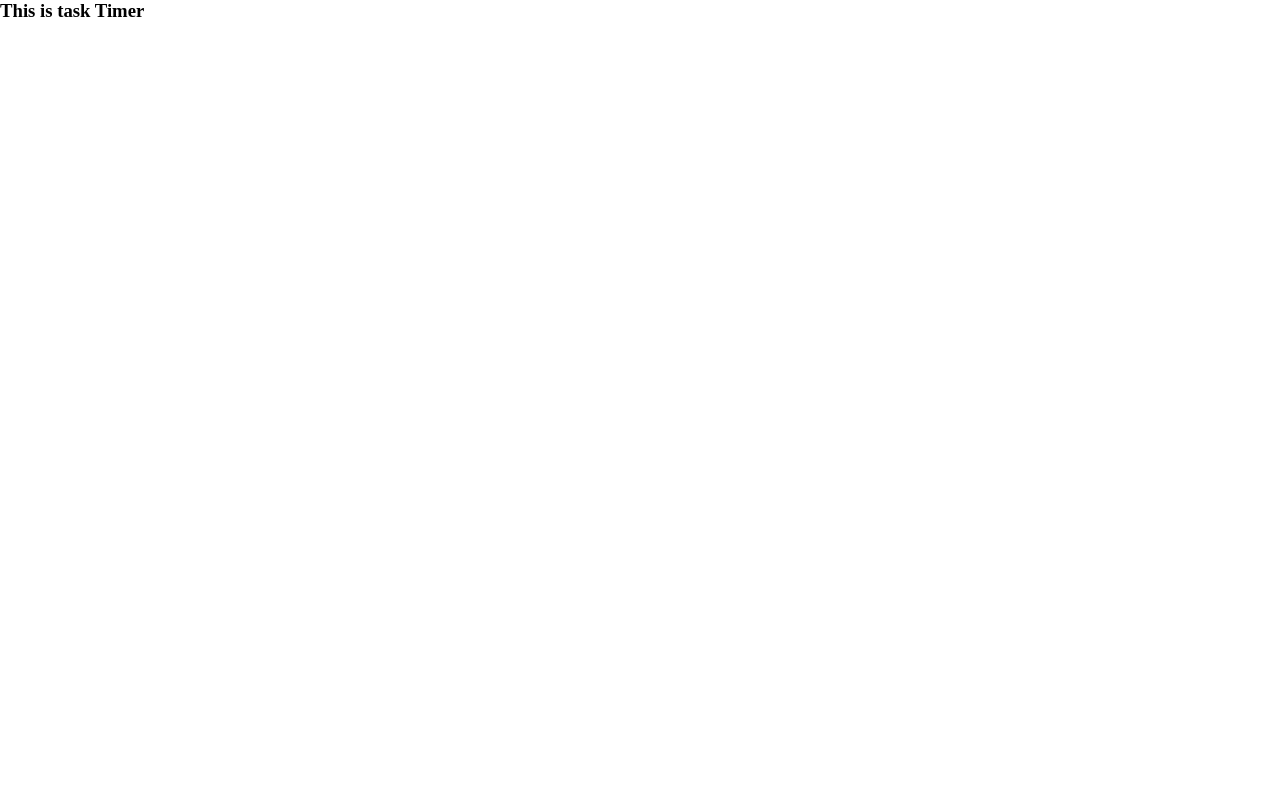
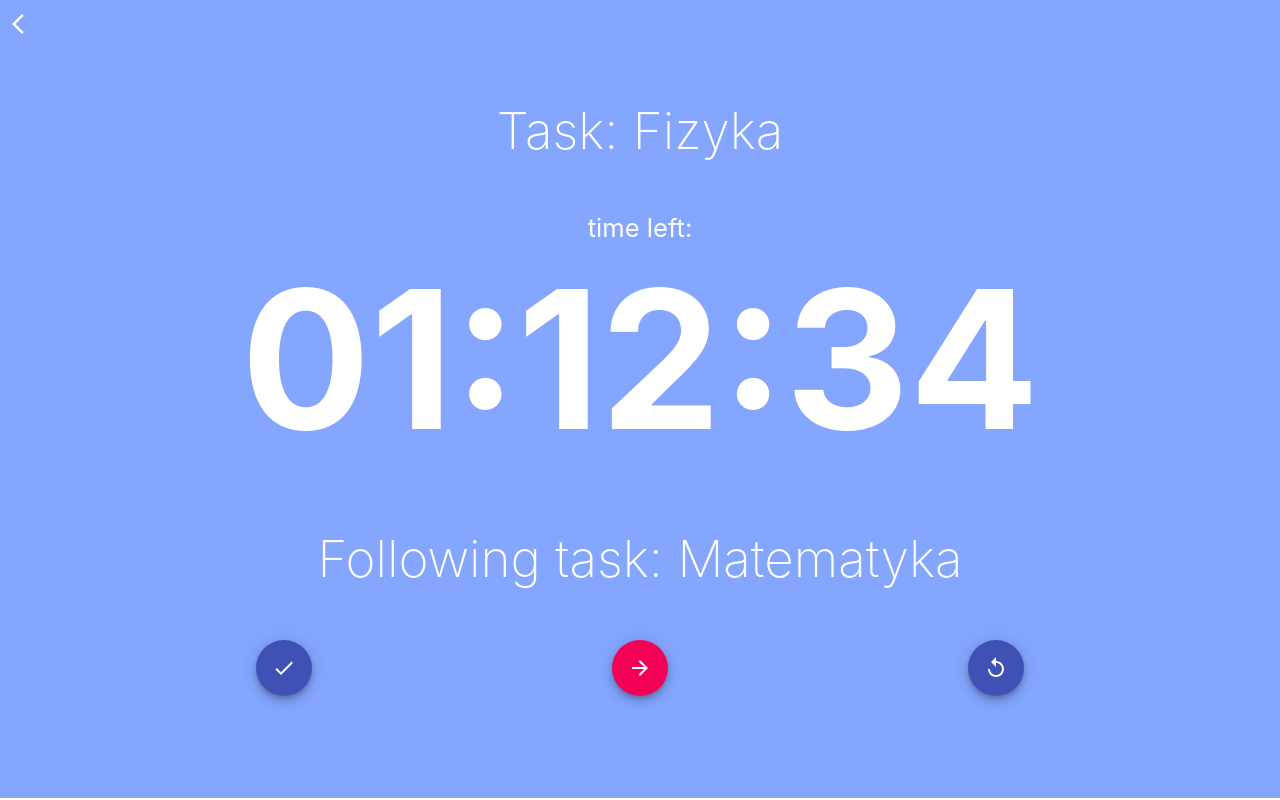
Before and after one commit to Maciag312/your-planner, a React (Create React App) app in the folder front-end-react/: page /timer in a window 1280 px wide. Built offline with nearby package versions, Linux system fonts and the light colour scheme.

Commit message:
timer jsx

```diff
--- a/front-end-react/package.json
+++ b/front-end-react/package.json
@@ -3,6 +3,8 @@
   "version": "0.1.0",
   "private": true,
   "dependencies": {
+    "@material-ui/core": "^4.11.0",
+    "@material-ui/icons": "^4.9.1",
     "@testing-library/jest-dom": "^4.2.4",
     "@testing-library/react": "^9.3.2",
     "@testing-library/user-event": "^7.1.2",
--- a/front-end-react/src/App.js
+++ b/front-end-react/src/App.js
@@ -7,7 +7,10 @@ import TaskTimer from './TaskTimer/TaskTimer';
 import Planner from './Planner/Planner';
 import Home from './Home/Home';
 import Header from './Home/Header';
+
 function App() {
+
+
     return (
         <Router>
       <div className="app">
--- a/front-end-react/src/Home/Header.css
+++ b/front-end-react/src/Home/Header.css
@@ -3,7 +3,7 @@
     top: 0;
     display: flex;
     width: 100%;
-    height: 45px;
+    height: 50px;
     padding: 10px;
     justify-content: space-between;
     z-index: 1;
--- a/front-end-react/src/Home/Header.js
+++ b/front-end-react/src/Home/Header.js
@@ -4,7 +4,7 @@ import logo_dark from "./pngs/logo_dark.png";
 import logo_white from "./pngs/logo_white.png";
 import { Link } from "react-router-dom";
 
-function Header() {
+export const Header = (props) => {
   const [show, handleShow] = useState(false);
   //Listener for effect in navBar
 
@@ -16,6 +16,8 @@ function Header() {
       } else handleShow(false);
     };
   }, []);
+
+
 
   return (
     <nav className={`header ${show && "header__dark"}`}>
@@ -33,6 +35,7 @@ function Header() {
       {/* 1st Link Sign in  --> right*/}
 
       <div className="header__navBox">
+
         <div className="header__nav">
           <Link
             className={`header__link ${show && "header__white__link"}`}
--- a/front-end-react/src/Home/Home.js
+++ b/front-end-react/src/Home/Home.js
@@ -1,6 +1,7 @@
 import React, { Component } from "react";
 import { connect } from "react-redux";
 import "./Home.css";
+
 export const Home = (props) => {
   return (
     <div className="home">
--- a/front-end-react/src/TaskTimer/TaskTimer.css
+++ b/front-end-react/src/TaskTimer/TaskTimer.css
@@ -0,0 +1,79 @@
+.task__timer{
+
+
+
+}
+
+.timer__back__button{
+    align-self: flex-start;
+
+
+}
+.timer__back__icon{
+
+    color: white;
+
+}
+
+.timer{
+    height: 100%;
+justify-content: space-between;
+background-color: #84a6fe;
+display: flex;
+flex-direction: column;
+align-items: center;
+padding-bottom: 8%;
+
+
+}
+.timer__task{
+font-size: 4vw;
+font-family: -apple-system, BlinkMacSystemFont, 'Segoe UI', Roboto, Oxygen, Ubuntu, Cantarell, 'Open Sans', 'Helvetica Neue', sans-serif;
+font-weight: 200;
+color: white;
+padding-bottom: 4vw;
+padding-top: 4vw;
+
+}
+
+.timer__time__left{
+    font-family: -apple-system, BlinkMacSystemFont, 'Segoe UI', Roboto, Oxygen, Ubuntu, Cantarell, 'Open Sans', 'Helvetica Neue', sans-serif;
+    color: white;
+    font-size: 2vw;
+}
+
+.timer__count__down{
+    font-family: -apple-system, BlinkMacSystemFont, 'Segoe UI', Roboto, Oxygen, Ubuntu, Cantarell, 'Open Sans', 'Helvetica Neue', sans-serif;
+    color: white;
+    font-weight: 700;
+    font-size: 15vw;
+}
+
+.timer__next__task{
+    font-size: 4vw;
+    font-family: -apple-system, BlinkMacSystemFont, 'Segoe UI', Roboto, Oxygen, Ubuntu, Cantarell, 'Open Sans', 'Helvetica Neue', sans-serif;
+    font-weight: 200;
+    color: white;
+    padding-bottom: 4vw;
+    padding-top: 4vw;
+}
+.timer__buttons{
+    justify-content: space-between;
+    display: flex;
+    width: 60%;
+
+}
+
+.timer__check__button{
+
+}
+
+.timer__forward__button{
+
+
+}
+
+.timer__replay__button{
+
+
+}
--- a/front-end-react/src/TaskTimer/TaskTimer.js
+++ b/front-end-react/src/TaskTimer/TaskTimer.js
@@ -1,10 +1,47 @@
-import React from 'react'
+import React from "react";
+import ArrowBackIosIcon from "@material-ui/icons/ArrowBackIos";
+import CheckIcon from "@material-ui/icons/Check";
+import ArrowForwardIcon from "@material-ui/icons/ArrowForward";
+import ReplayIcon from "@material-ui/icons/Replay";
+import Fab from '@material-ui/core/Fab';
+import { IconButton } from "@material-ui/core";
+import "./TaskTimer.css";
 
 export default function TaskTimer() {
-    return (
-        <div>
-           <h3>This is task Timer</h3>
+  return (
+
+
+      <div className="timer">
+        <IconButton className="timer__back__button">
+          <ArrowBackIosIcon className="timer__back__icon" />
+        </IconButton>
+
+        <div className="timer__task"> Task: Fizyka</div>
+
+        <div className="timer__time__left">time left:</div>
+
+        <div className="timer__count__down"> 01:12:34</div>
+
+        <div className="timer__next__task"> Following task: Matematyka </div>
+
+        <div className="timer__buttons">
+
+          <Fab className="timer__check__button" color="primary" >
+            <CheckIcon />
+          </Fab>
+
+
+          <Fab  color="secondary">
+            <ArrowForwardIcon />
+          </Fab>
+
+          <Fab className="timer__replay__button" color="primary">
+            <ReplayIcon />
+          </Fab>
 
         </div>
-    )
+
+      </div>
+
+  );
 }
```
Also changed, not shown: 1 other file (tests, documents, lock files or other folders).
